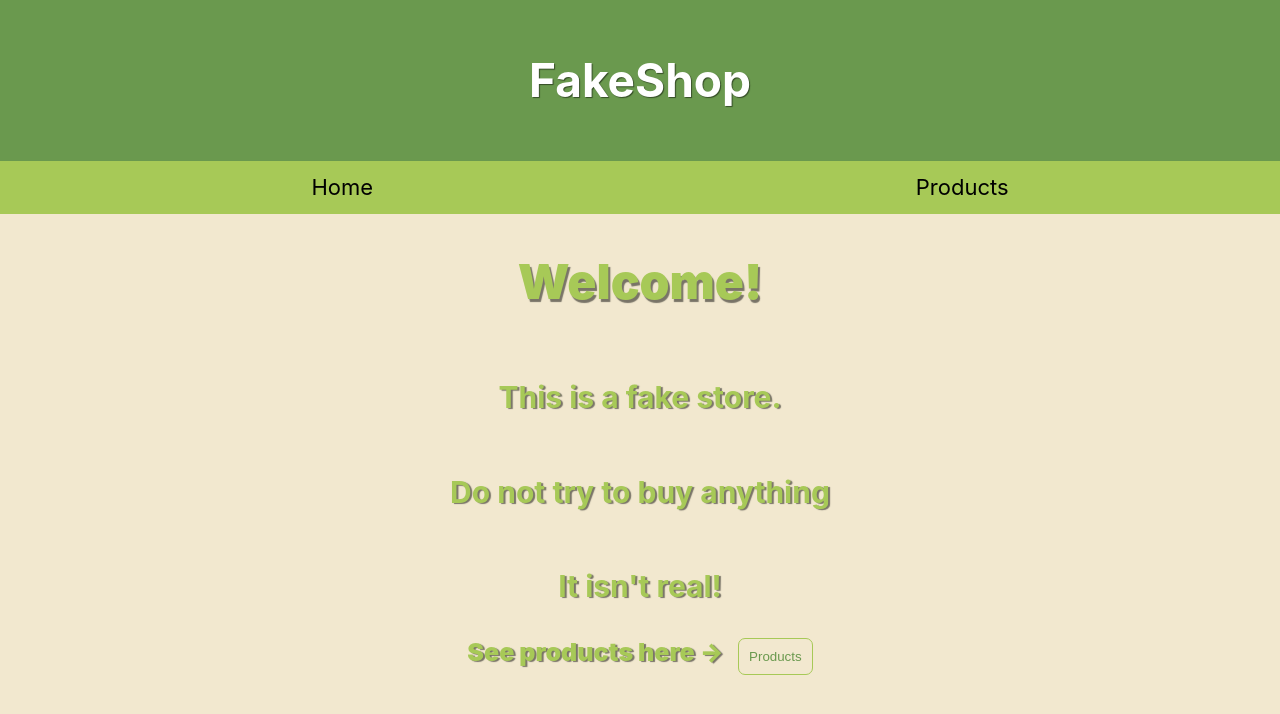
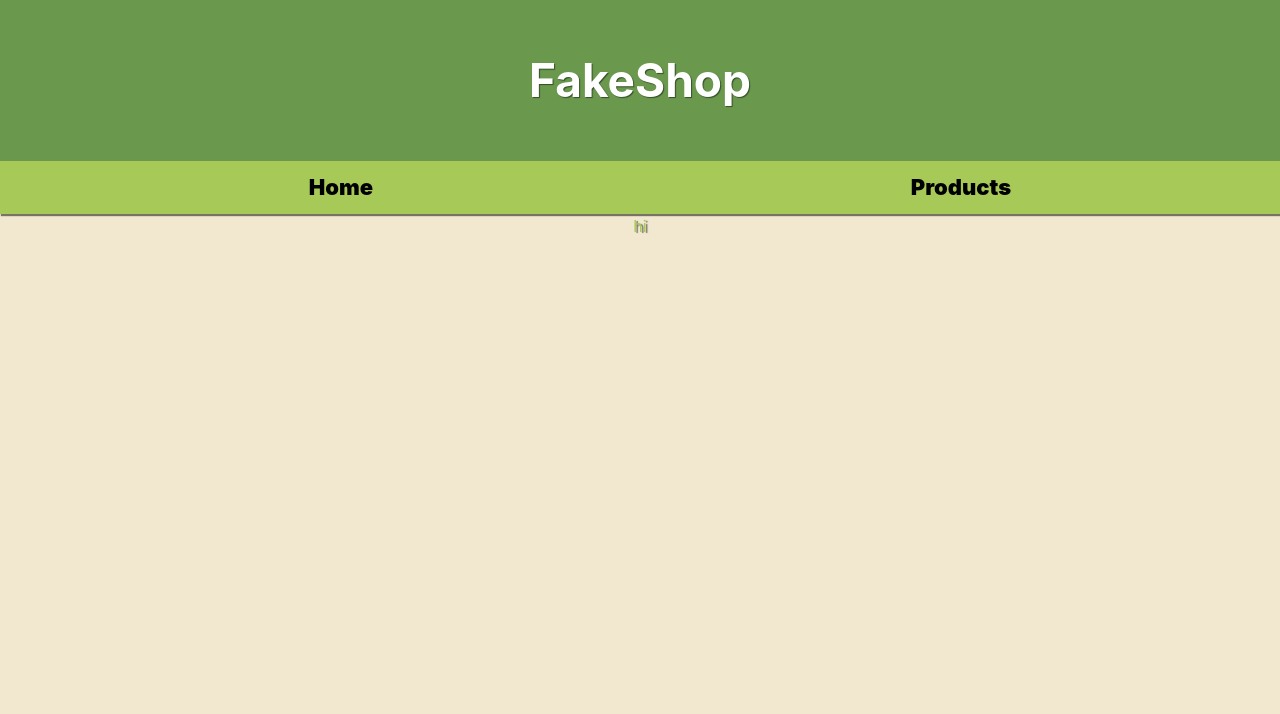
Before and after one commit to DavidxDl/ShoppingCart, a React (Vite) app: page /products in a window 1280 px wide. Shown: the top 714 px of the page. Built offline with nearby package versions, Linux system fonts and the light colour scheme.

Commit message:
added react router to the project, i need to work on the products component/route

```diff
--- a/package.json
+++ b/package.json
@@ -10,8 +10,12 @@
     "preview": "vite preview"
   },
   "dependencies": {
+    "localforage": "^1.10.0",
+    "match-sorter": "^6.3.1",
     "react": "^18.2.0",
-    "react-dom": "^18.2.0"
+    "react-dom": "^18.2.0",
+    "react-router-dom": "^6.21.0",
+    "sort-by": "^1.2.0"
   },
   "devDependencies": {
     "@types/react": "^18.2.43",
--- /dev/null
+++ b/src/Router.tsx
@@ -0,0 +1,17 @@
+import { createBrowserRouter, RouterProvider } from "react-router-dom";
+import App from "./routes/App.tsx";
+import Products from "./routes/Products.tsx";
+
+export default function Router() {
+  const router = createBrowserRouter([
+    {
+      path: "/",
+      element: <App />,
+    },
+    {
+      path: "products",
+      element: <Products />
+    }
+  ])
+  return <RouterProvider router={router} />
+}
--- a/src/components/NavBar/NavBar.module.css
+++ b/src/components/NavBar/NavBar.module.css
@@ -1,5 +1,7 @@
 .nav {
   background-color: #a7c957;
+
+  box-shadow: 1px 2px 1px rgba(0, 0, 0, .5);
 }
 
 .nav ul {
@@ -12,9 +14,12 @@
 
 .nav li {
   font-size: 22px;
+  font-weight: 900;
   padding: 10px 10px;
+  max-width: 200px;
   transition: transform .2s ease-in-out;
 }
+
 
 .nav li:hover {
   cursor: pointer;
--- a/src/components/NavBar/NavBar.tsx
+++ b/src/components/NavBar/NavBar.tsx
@@ -1,11 +1,23 @@
+import { Link } from "react-router-dom"
 import styles from "./NavBar.module.css"
 
 export default function NavBar() {
   return (
     <nav className={styles.nav}>
       <ul>
-        <li>Home</li>
-        <li>Products</li>
+        <Link
+          style={{ textDecoration: "none", color: "inherit" }}
+          to="/"
+        >
+          <li>Home</li>
+        </Link>
+
+        <Link
+          style={{ textDecoration: "none", color: "inherit" }}
+          to="/products"
+        >
+          <li>Products</li>
+        </Link>
       </ul>
     </nav>
   )
--- a/src/main.tsx
+++ b/src/main.tsx
@@ -1,10 +1,10 @@
 import React from 'react'
 import ReactDOM from 'react-dom/client'
-import App from './App.tsx'
 import './index.css'
+import Router from './Router'
 
 ReactDOM.createRoot(document.getElementById('root')!).render(
   <React.StrictMode>
-    <App />
+    <Router />
   </React.StrictMode>,
 )
--- a/src/App.tsx
+++ b/src/routes/App.tsx
@@ -1,5 +1,6 @@
-import Header from "./components/Header/Header"
-import NavBar from "./components/NavBar/NavBar"
+import { Link, Outlet } from "react-router-dom"
+import Header from "../components/Header/Header"
+import NavBar from "../components/NavBar/NavBar"
 
 function App() {
   return (
@@ -12,9 +13,9 @@ function App() {
         <h2>Do not try to buy anything</h2>
         <h2>It isn't real!</h2>
         <div>
-          <span>See products here &rarr;</span> <button>Products</button>
+          <span>See products here &rarr;</span> <Link to="products"><button>Products</button></Link>
         </div>
-      </main>
+      </main >
     </>
   )
 }
--- /dev/null
+++ b/src/routes/Products.tsx
@@ -0,0 +1,14 @@
+import Header from "../components/Header/Header";
+import NavBar from "../components/NavBar/NavBar";
+
+export default function Products() {
+  return (
+    <>
+      <Header />
+      <NavBar />
+      <main>
+        hi
+      </main>
+    </>
+  )
+}
```
Also changed, not shown: 1 other file (tests, documents, lock files or other folders).
